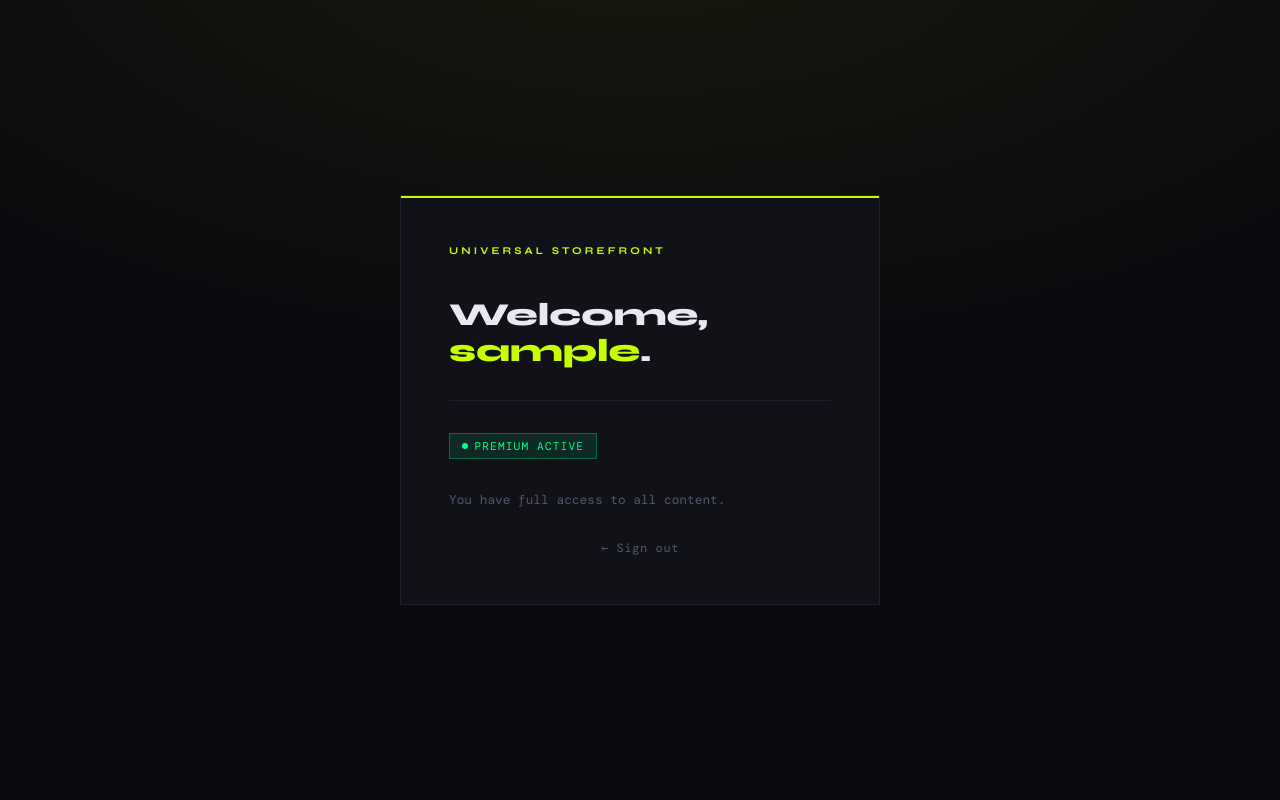
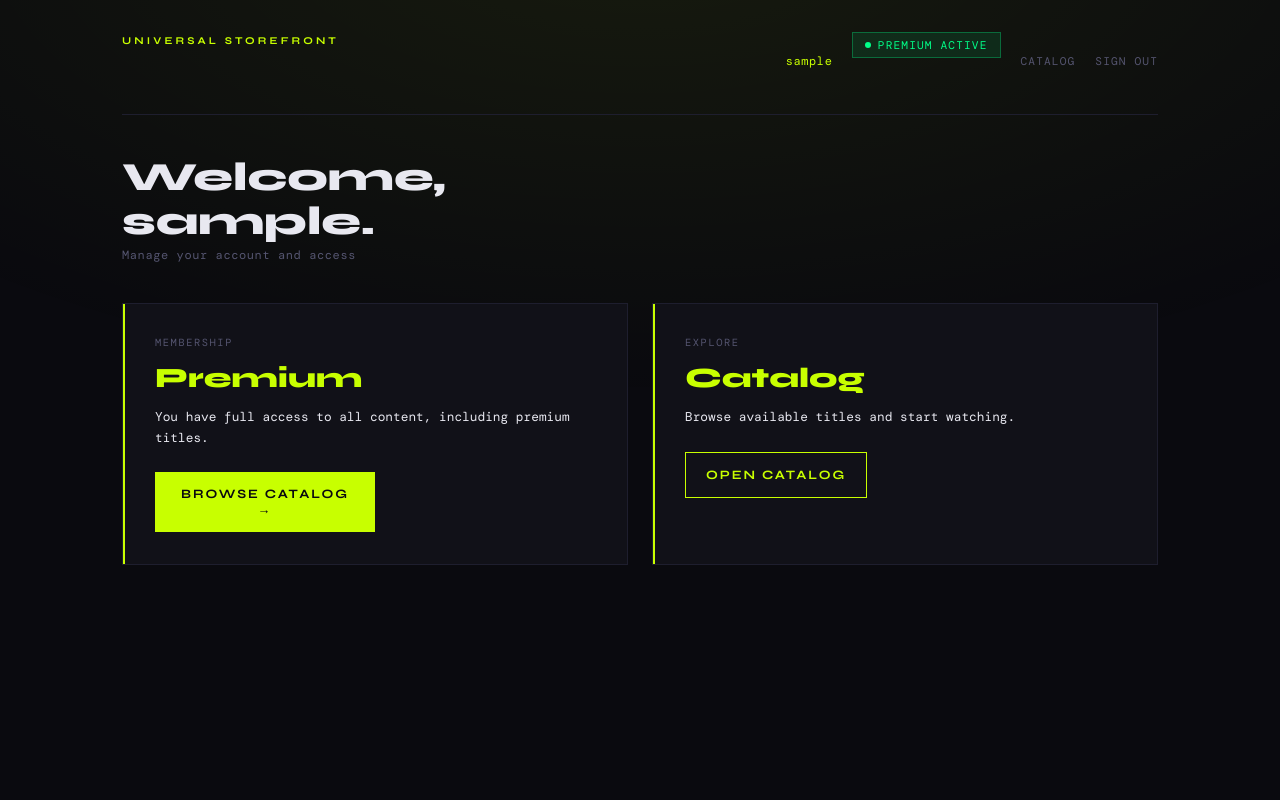
Before and after one commit to Sztachaprog/universal-storefront, a Flask app: page /dashboard in a window 1280 px wide. Run offline with Flask 3, Linux system fonts and the light colour scheme; the visitor is signed in with stand-in values (Sample User, id 1); some libraries are stand-ins or nearby versions; some web fonts are replaced.

Commit message:
feat: refactor dashboard page with new catalog tab and UI improvements

```diff
--- a/src/static/style.css
+++ b/src/static/style.css
@@ -479,3 +479,55 @@ body.page-wide {
     .detail-poster { max-width: 240px; }
     .topbar { flex-direction: column; align-items: flex-start; }
 }
+
+
+/* ============================================================
+   DASHBOARD PANELS — dopisz na końcu style.css (po sekcji movies)
+   ============================================================ */
+
+.dashboard-panels {
+    display: grid;
+    grid-template-columns: repeat(auto-fit, minmax(300px, 1fr));
+    gap: 1.5rem;
+    margin-top: 2.5rem;
+}
+
+.panel {
+    background: var(--surface);
+    border: 1px solid var(--border);
+    padding: 2rem;
+    position: relative;
+}
+
+.panel::before {
+    content: '';
+    position: absolute;
+    top: 0; left: 0;
+    width: 2px; height: 100%;
+    background: var(--accent);
+}
+
+.panel-label {
+    display: block;
+    font-size: 0.65rem;
+    letter-spacing: 0.15em;
+    text-transform: uppercase;
+    color: var(--muted);
+    margin-bottom: 0.75rem;
+}
+
+.panel-value {
+    font-family: 'Syne', sans-serif;
+    font-size: 1.75rem;
+    font-weight: 800;
+    color: var(--accent);
+    margin-bottom: 0.75rem;
+}
+.panel-value.muted { color: var(--muted); }
+
+.panel-note {
+    font-size: 0.8rem;
+    line-height: 1.6;
+    color: var(--text);
+    margin-bottom: 1.5rem;
+}
--- a/src/templates/dashboard.html
+++ b/src/templates/dashboard.html
@@ -1,4 +1,3 @@
-
 <!DOCTYPE html>
 <html lang="en">
 <head>
@@ -7,23 +6,49 @@
 <title>Storefront — Dashboard</title>
 <link rel="stylesheet" href="/static/style.css">
 </head>
-<body>
-<div class="card dashboard-card">
+<body class="page-wide">
+<div class="wrapper">
+    <header class="topbar">
         <div class="logo">Universal Storefront</div>
-    <h1>Welcome,<br><span class="welcome-name">{{ username }}</span>.</h1>
-    <hr class="divider">
+        <nav class="topnav">
+            <span class="nav-user welcome-name">{{ username }}</span>
             {% if is_premium %}
-    <div class="status-badge active" id="premium-status">Premium Active</div>
-    <p style="font-size:0.8rem; color: var(--muted);">You have full access to all content.</p>
+            <span class="status-badge active" id="premium-status">Premium Active</span>
             {% else %}
-    <div class="status-badge inactive" id="premium-status">Standard Plan</div>
-    <p style="font-size:0.8rem; color: var(--muted); margin-bottom: 1.5rem;">Upgrade to unlock all premium content.</p>
-    <form method="POST" action="/upgrade">
+            <span class="status-badge inactive" id="premium-status">Standard Plan</span>
+            {% endif %}
+            <a href="/movies" class="nav-link">Catalog</a>
+            <a href="/logout" id="logout-btn" class="nav-link">Sign out</a>
+        </nav>
+    </header>
+
+    <h1 class="page-title">Welcome,<br><span class="profile_name">{{ username }}</span>.</h1>
+    <p class="subtitle">Manage your account and access</p>
+
+    <div class="dashboard-panels">
+        <div class="panel">
+            <span class="panel-label">Membership</span>
+            {% if is_premium %}
+            <div class="panel-value">Premium</div>
+            <p class="panel-note">You have full access to all content, including premium titles.</p>
+            <a href="/movies" class="btn-action btn-watch" style="max-width:220px;">Browse catalog →</a>
+            {% else %}
+            <div class="panel-value muted">Standard</div>
+            <p class="panel-note">Upgrade to unlock all premium content.</p>
+            <form method="POST" action="/upgrade" style="max-width:260px;">
                 <input type="hidden" name="user_id" value="{{ user_id }}">
                 <button type="submit" id="upgrade-btn">Upgrade to Premium →</button>
             </form>
             {% endif %}
-    <a href="/logout" id="logout-btn" class="link" style="margin-top:2rem;">← Sign out</a>
+        </div>
+
+        <div class="panel">
+            <span class="panel-label">Explore</span>
+            <div class="panel-value">Catalog</div>
+            <p class="panel-note">Browse available titles and start watching.</p>
+            <a href="/movies" class="btn-action btn-upgrade" style="max-width:220px;">Open catalog</a>
+        </div>
+    </div>
 </div>
 </body>
 </html>
```
Lines whose indentation alone changed are shown as unchanged.
